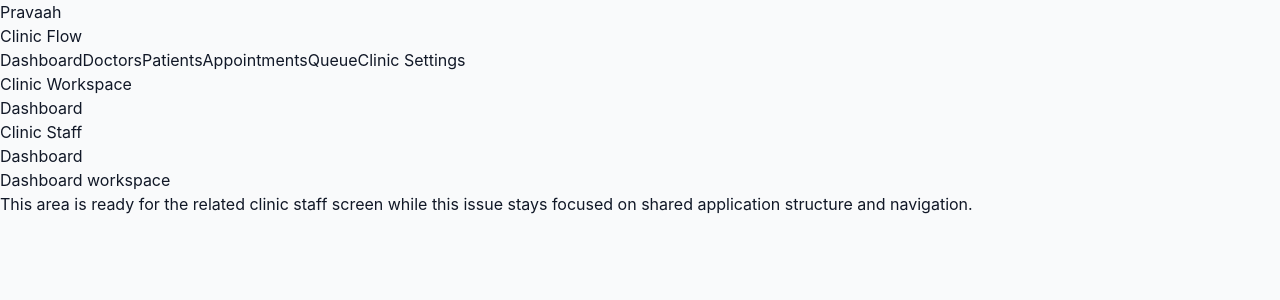
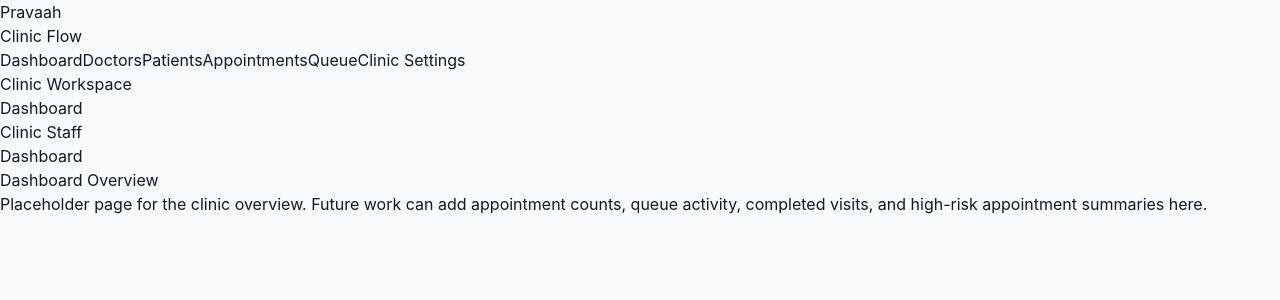
Before and after one commit to garvitsingh171/pravaah, a React (Vite) app in the folder apps/web/: page /dashboard in a window 1280 px wide. Shown: the top 300 px of the page. Built offline with nearby package versions, Linux system fonts and the light colour scheme.

Commit message:
Add dashboard page route structure

```diff
--- a/apps/web/src/App.tsx
+++ b/apps/web/src/App.tsx
@@ -1,7 +1,47 @@
+import { useEffect, useState } from 'react';
 import AppLayout from './app/AppLayout';
+import { getRouteForPath, navigationRoutes, normalizeRoutePath } from './routes/dashboardRoutes';
+
+const getCurrentPath = (): string => normalizeRoutePath(window.location.pathname);
 
 function App() {
-    return <AppLayout />;
+    const [currentPath, setCurrentPath] = useState(getCurrentPath);
+    const currentRoute = getRouteForPath(currentPath);
+
+    useEffect(() => {
+        const handlePopState = () => {
+            setCurrentPath(getCurrentPath());
+        };
+
+        window.addEventListener('popstate', handlePopState);
+
+        return () => {
+            window.removeEventListener('popstate', handlePopState);
+        };
+    }, []);
+
+    const handleNavigate = (href: string) => {
+        const nextPath = normalizeRoutePath(href);
+
+        if (nextPath !== currentPath) {
+            window.history.pushState(null, '', nextPath);
+            setCurrentPath(nextPath);
+        }
+    };
+
+    return (
+        <AppLayout
+            currentPath={currentPath}
+            navigationItems={navigationRoutes.map((route) => ({
+                label: route.title,
+                href: route.path,
+            }))}
+            pageTitle={currentRoute.title}
+            onNavigate={handleNavigate}
+        >
+            {currentRoute.element}
+        </AppLayout>
+    );
 }
 
 export default App;
--- a/apps/web/src/app/AppLayout.tsx
+++ b/apps/web/src/app/AppLayout.tsx
@@ -1,56 +1,38 @@
 import type { ReactNode } from 'react';
+import type { NavigationItem } from '../components/layout/Sidebar';
 import Sidebar from '../components/layout/Sidebar';
 import Topbar from '../components/layout/Topbar';
 
 type AppLayoutProps = {
     children?: ReactNode;
+    currentPath: string;
+    navigationItems: NavigationItem[];
+    pageTitle: string;
+    onNavigate?: (href: string) => void;
     userContext?: string;
 };
 
-const getActiveNavigationItem = () => {
-    const currentPath = typeof window === 'undefined' ? '/dashboard' : window.location.pathname;
-
-    const label =
-        currentPath
-            .split('/')
-            .filter(Boolean)
-            .pop()
-            ?.replace(/-/g, ' ')
-            .replace(/\b\w/g, (char) => char.toUpperCase()) ?? 'Dashboard';
-
-    return { href: currentPath, label };
-};
-
-function AppLayout({ children, userContext = 'Clinic Staff' }: AppLayoutProps) {
-    const activeNavigationItem = getActiveNavigationItem();
-
+function AppLayout({
+    children,
+    currentPath,
+    navigationItems,
+    pageTitle,
+    onNavigate,
+    userContext = 'Clinic Staff',
+}: AppLayoutProps) {
     return (
         <div className="min-h-screen bg-slate-50 text-slate-900">
             <div className="flex min-h-screen flex-col md:flex-row">
-                <Sidebar activeHref={activeNavigationItem.href} />
+                <Sidebar
+                    activeHref={currentPath}
+                    navigationItems={navigationItems}
+                    onNavigate={onNavigate}
+                />
 
                 <div className="flex min-h-screen flex-1 flex-col">
-                    <Topbar title={activeNavigationItem.label} userContext={userContext} />
+                    <Topbar title={pageTitle} userContext={userContext} />
 
-                    <main className="flex-1 p-4 md:p-6">
-                        {children ?? (
-                            <section className="rounded-lg border border-dashed border-slate-300 bg-white p-6 md:p-8">
-                                <p className="text-sm font-medium uppercase tracking-wide text-blue-600">
-                                    {activeNavigationItem.label}
-                                </p>
-
-                                <h1 className="mt-3 text-3xl font-bold text-slate-900">
-                                    {activeNavigationItem.label} workspace
-                                </h1>
-
-                                <p className="mt-4 max-w-2xl text-slate-600">
-                                    This area is ready for the related clinic staff screen while
-                                    this issue stays focused on shared application structure and
-                                    navigation.
-                                </p>
-                            </section>
-                        )}
-                    </main>
+                    <main className="flex-1 p-4 md:p-6">{children}</main>
                 </div>
             </div>
         </div>
--- a/apps/web/src/components/layout/Sidebar.tsx
+++ b/apps/web/src/components/layout/Sidebar.tsx
@@ -1,40 +1,15 @@
-type NavigationItem = {
+export type NavigationItem = {
     label: string;
     href: string;
 };
 
-const clinicNavigationItems: NavigationItem[] = [
-    {
-        label: 'Dashboard',
-        href: '/dashboard',
-    },
-    {
-        label: 'Doctors',
-        href: '/doctors',
-    },
-    {
-        label: 'Patients',
-        href: '/patients',
-    },
-    {
-        label: 'Appointments',
-        href: '/appointments',
-    },
-    {
-        label: 'Queue',
-        href: '/queue',
-    },
-    {
-        label: 'Clinic Settings',
-        href: '/clinic-settings',
-    },
-];
-
 type SidebarProps = {
     activeHref: string;
+    navigationItems: NavigationItem[];
+    onNavigate?: (href: string) => void;
 };
 
-function Sidebar({ activeHref }: SidebarProps) {
+function Sidebar({ activeHref, navigationItems, onNavigate }: SidebarProps) {
     return (
         <aside className="border-b border-slate-200 bg-white px-4 py-5 md:min-h-screen md:w-64 md:border-b-0 md:border-r md:py-6">
             <div className="mb-5 md:mb-8">
@@ -45,7 +20,7 @@ function Sidebar({ activeHref }: SidebarProps) {
             </div>
 
             <nav className="flex gap-2 overflow-x-auto md:flex-col md:overflow-visible">
-                {clinicNavigationItems.map((item) => {
+                {navigationItems.map((item) => {
                     const isActive = item.href === activeHref;
 
                     return (
@@ -53,6 +28,14 @@ function Sidebar({ activeHref }: SidebarProps) {
                             key={item.href}
                             href={item.href}
                             aria-current={isActive ? 'page' : undefined}
+                            onClick={(event) => {
+                                if (!onNavigate) {
+                                    return;
+                                }
+
+                                event.preventDefault();
+                                onNavigate(item.href);
+                            }}
                             className={`whitespace-nowrap rounded-lg px-3 py-2 text-sm font-medium transition md:w-full ${
                                 isActive
                                     ? 'bg-blue-50 text-blue-700'
--- /dev/null
+++ b/apps/web/src/features/appointments/AppointmentsPage.tsx
@@ -0,0 +1,18 @@
+function AppointmentsPage() {
+    return (
+        <section className="rounded-lg border border-dashed border-slate-300 bg-white p-6 md:p-8">
+            <p className="text-sm font-medium uppercase tracking-wide text-blue-600">
+                Appointments
+            </p>
+
+            <h1 className="mt-3 text-3xl font-bold text-slate-900">Appointments</h1>
+
+            <p className="mt-4 max-w-2xl text-slate-600">
+                Placeholder page for appointment workflows. Booking, filtering, and status updates
+                will be implemented in future frontend issues.
+            </p>
+        </section>
+    );
+}
+
+export default AppointmentsPage;
--- /dev/null
+++ b/apps/web/src/features/clinics/ClinicSettingsPage.tsx
@@ -0,0 +1,18 @@
+function ClinicSettingsPage() {
+    return (
+        <section className="rounded-lg border border-dashed border-slate-300 bg-white p-6 md:p-8">
+            <p className="text-sm font-medium uppercase tracking-wide text-blue-600">
+                Clinic Settings
+            </p>
+
+            <h1 className="mt-3 text-3xl font-bold text-slate-900">Clinic Settings</h1>
+
+            <p className="mt-4 max-w-2xl text-slate-600">
+                Placeholder page for clinic profile and operational settings. Full settings forms
+                will be added in a later issue.
+            </p>
+        </section>
+    );
+}
+
+export default ClinicSettingsPage;
--- /dev/null
+++ b/apps/web/src/features/dashboard/DashboardOverviewPage.tsx
@@ -0,0 +1,16 @@
+function DashboardOverviewPage() {
+    return (
+        <section className="rounded-lg border border-dashed border-slate-300 bg-white p-6 md:p-8">
+            <p className="text-sm font-medium uppercase tracking-wide text-blue-600">Dashboard</p>
+
+            <h1 className="mt-3 text-3xl font-bold text-slate-900">Dashboard Overview</h1>
+
+            <p className="mt-4 max-w-2xl text-slate-600">
+                Placeholder page for the clinic overview. Future work can add appointment counts,
+                queue activity, completed visits, and high-risk appointment summaries here.
+            </p>
+        </section>
+    );
+}
+
+export default DashboardOverviewPage;
--- /dev/null
+++ b/apps/web/src/features/doctors/DoctorsPage.tsx
@@ -0,0 +1,16 @@
+function DoctorsPage() {
+    return (
+        <section className="rounded-lg border border-dashed border-slate-300 bg-white p-6 md:p-8">
+            <p className="text-sm font-medium uppercase tracking-wide text-blue-600">Doctors</p>
+
+            <h1 className="mt-3 text-3xl font-bold text-slate-900">Doctors</h1>
+
+            <p className="mt-4 max-w-2xl text-slate-600">
+                Placeholder page for doctor management. Future work can add doctor lists, profile
+                forms, and clinic assignment workflows here.
+            </p>
+        </section>
+    );
+}
+
+export default DoctorsPage;
--- /dev/null
+++ b/apps/web/src/features/patients/PatientsPage.tsx
@@ -0,0 +1,16 @@
+function PatientsPage() {
+    return (
+        <section className="rounded-lg border border-dashed border-slate-300 bg-white p-6 md:p-8">
+            <p className="text-sm font-medium uppercase tracking-wide text-blue-600">Patients</p>
+
+            <h1 className="mt-3 text-3xl font-bold text-slate-900">Patients</h1>
+
+            <p className="mt-4 max-w-2xl text-slate-600">
+                Placeholder page for patient records. Future work can add patient search, patient
+                profiles, and clinic-specific patient history here.
+            </p>
+        </section>
+    );
+}
+
+export default PatientsPage;
--- /dev/null
+++ b/apps/web/src/features/queues/QueuePage.tsx
@@ -0,0 +1,16 @@
+function QueuePage() {
+    return (
+        <section className="rounded-lg border border-dashed border-slate-300 bg-white p-6 md:p-8">
+            <p className="text-sm font-medium uppercase tracking-wide text-blue-600">Queue</p>
+
+            <h1 className="mt-3 text-3xl font-bold text-slate-900">Queue</h1>
+
+            <p className="mt-4 max-w-2xl text-slate-600">
+                Placeholder page for today's clinic queue. Future work can add live queue entries,
+                status updates, and manual ordering controls here.
+            </p>
+        </section>
+    );
+}
+
+export default QueuePage;
--- /dev/null
+++ b/apps/web/src/routes/NotFoundPage.tsx
@@ -0,0 +1,15 @@
+function NotFoundPage() {
+    return (
+        <section className="rounded-lg border border-dashed border-slate-300 bg-white p-6 md:p-8">
+            <p className="text-sm font-medium uppercase tracking-wide text-blue-600">Not Found</p>
+
+            <h1 className="mt-3 text-3xl font-bold text-slate-900">Page Not Found</h1>
+
+            <p className="mt-4 max-w-2xl text-slate-600">
+                The requested page does not exist in the Pravaah MVP route structure.
+            </p>
+        </section>
+    );
+}
+
+export default NotFoundPage;
--- /dev/null
+++ b/apps/web/src/routes/dashboardRoutes.tsx
@@ -0,0 +1,79 @@
+import type { ReactNode } from 'react';
+import AppointmentsPage from '../features/appointments/AppointmentsPage';
+import ClinicSettingsPage from '../features/clinics/ClinicSettingsPage';
+import DashboardOverviewPage from '../features/dashboard/DashboardOverviewPage';
+import DoctorsPage from '../features/doctors/DoctorsPage';
+import PatientsPage from '../features/patients/PatientsPage';
+import QueuePage from '../features/queues/QueuePage';
+import NotFoundPage from './NotFoundPage';
+
+export type AppRoute = {
+    path: string;
+    title: string;
+    element: ReactNode;
+    showInNavigation: boolean;
+};
+
+export const dashboardRoutes: AppRoute[] = [
+    {
+        path: '/dashboard',
+        title: 'Dashboard',
+        element: <DashboardOverviewPage />,
+        showInNavigation: true,
+    },
+    {
+        path: '/doctors',
+        title: 'Doctors',
+        element: <DoctorsPage />,
+        showInNavigation: true,
+    },
+    {
+        path: '/patients',
+        title: 'Patients',
+        element: <PatientsPage />,
+        showInNavigation: true,
+    },
+    {
+        path: '/appointments',
+        title: 'Appointments',
+        element: <AppointmentsPage />,
+        showInNavigation: true,
+    },
+    {
+        path: '/queue',
+        title: 'Queue',
+        element: <QueuePage />,
+        showInNavigation: true,
+    },
+    {
+        path: '/clinic-settings',
+        title: 'Clinic Settings',
+        element: <ClinicSettingsPage />,
+        showInNavigation: true,
+    },
+];
+
+const notFoundRoute: AppRoute = {
+    path: '*',
+    title: 'Page Not Found',
+    element: <NotFoundPage />,
+    showInNavigation: false,
+};
+
+export const navigationRoutes = dashboardRoutes.filter((route) => route.showInNavigation);
+
+export const defaultDashboardPath = '/dashboard';
+
+export const normalizeRoutePath = (path: string): string => {
+    if (path === '/') {
+        return defaultDashboardPath;
+    }
+
+    return path.replace(/\/+$/, '') || defaultDashboardPath;
+};
+
+export const getRouteForPath = (path: string): AppRoute => {
+    const normalizedPath = normalizeRoutePath(path);
+
+    return dashboardRoutes.find((route) => route.path === normalizedPath) ?? notFoundRoute;
+};
```
